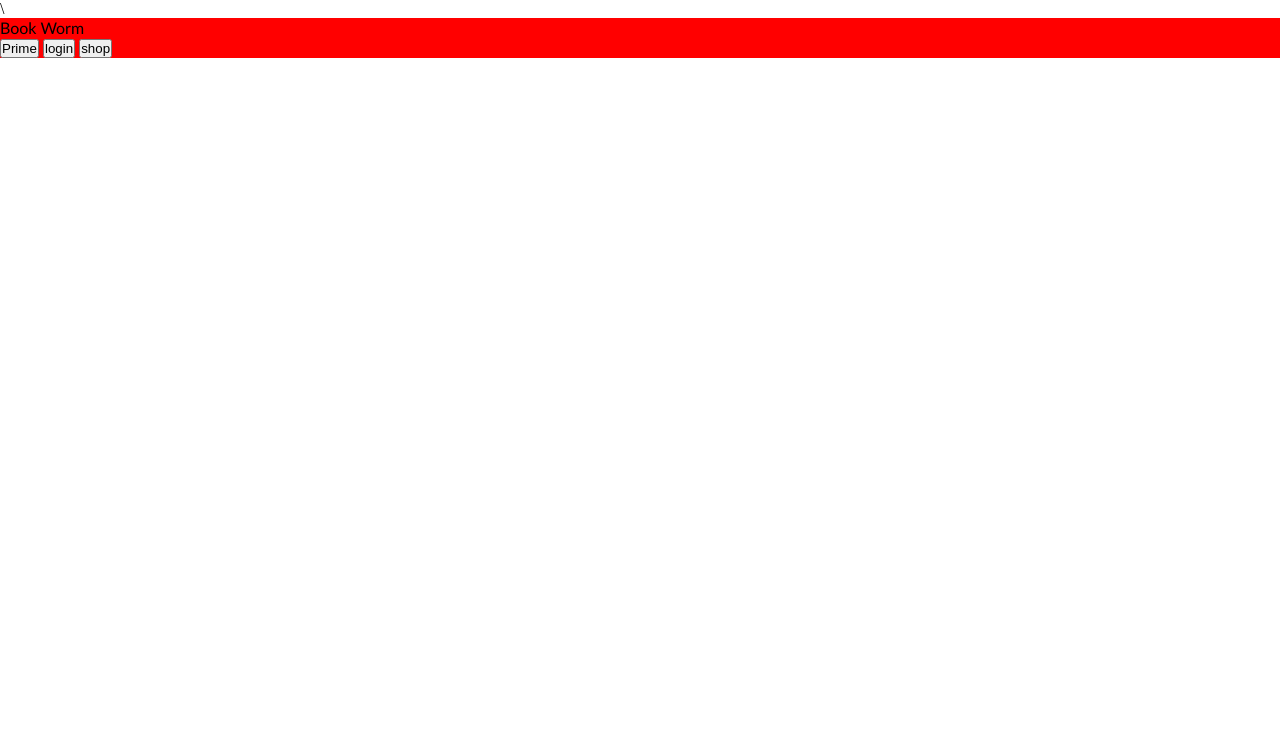
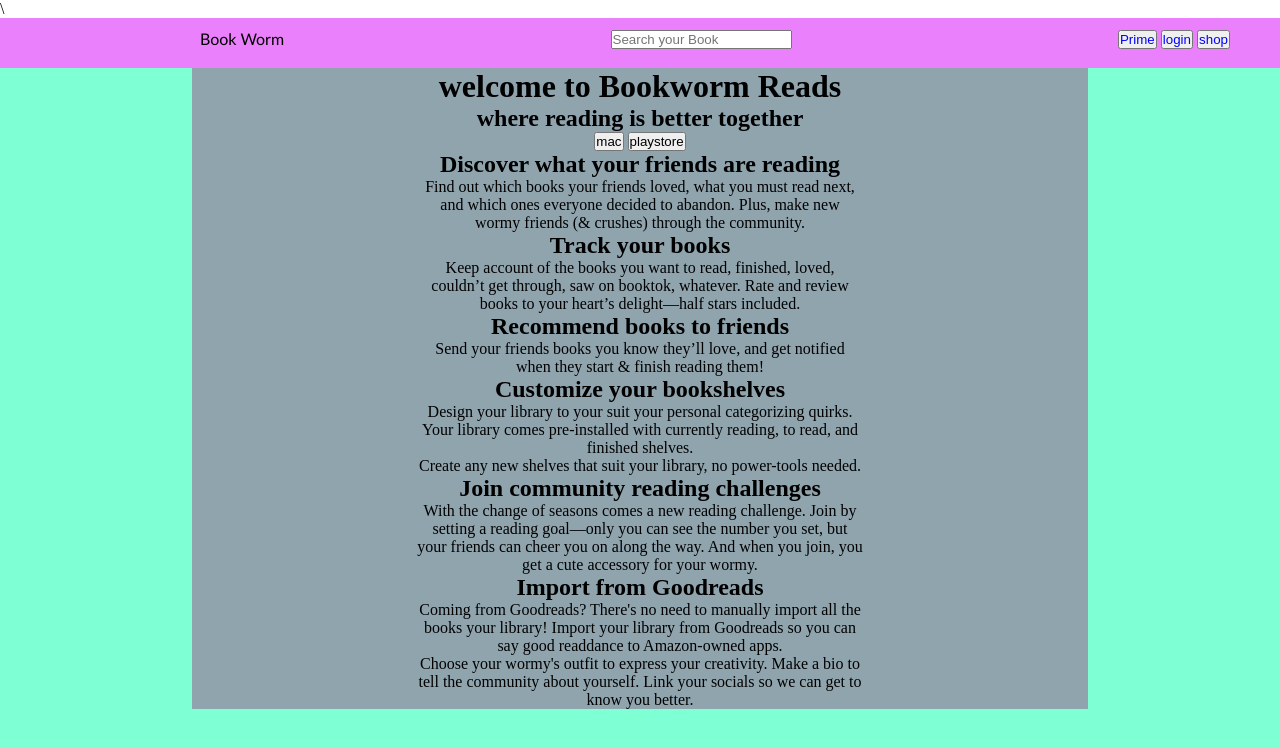
Before and after one commit to devdnyaneshpatil/BookLab, a plain HTML site: page frontend/index.html in a window 1280 px wide. Drawn offline with Linux system fonts and the light colour scheme.

Commit message:
opening page

```diff
--- a/frontend/index.html
+++ b/frontend/index.html
@@ -4,6 +4,7 @@
     <meta charset="UTF-8">
     <meta name="viewport" content="width=device-width, initial-scale=1.0">
     <link rel="stylesheet" href="https://cdnjs.cloudflare.com/ajax/libs/font-awesome/4.7.0/css/font-awesome.min.css">
+    <!-- <link rel="stylesheet" href="https://cdnjs.cloudflare.com/ajax/libs/font-awesome/6.4.0/css/all.min.css"> -->
     <link rel="stylesheet" href="path/to/font-awesome/css/font-awesome.min.css">\
     <link rel="stylesheet" href="style.css">
     <title>Book Worm</title>
@@ -13,11 +14,79 @@
      <nav id="nav">
        <div id="maindiv">
           <div id="logo">Book Worm</div>
-          <button>Prime</button>
-          <button>login</button>
-          <button>shop</button>
+          <div id="search">
+            <input type="search" placeholder="Search your Book">
+          </div>
+          <div id="button">
+            <button>Prime</button>
+            <button>login</button>
+            <button>shop</button>
+          </div>
        </div>
      </nav>
+    <!-------------- navbar ends here ----------------->
+
+    <!----------------body part start here --------------------->
+     <div id="body">
+        <div  id="welcome">
+          <div id="topsection">
+            <h1>welcome to Bookworm Reads</h1>
+            <h2>where reading is better together</h2>
+            <button>mac</button>
+            <button>playstore</button>
+          </div>
+
+          <div id="section1">
+            <h2>Discover what your friends are reading</h2>
+            <p>Find out which books your friends loved, what you must read next,<br>
+                 and which ones everyone decided to abandon. Plus, make new <br>
+                 wormy friends (& crushes) through the community.</p>
+          </div>
+
+          <div id="section2">
+            <h2>Track your books</h2>
+            <p>Keep account of the books you want to read, finished, loved,<br>
+                 couldn’t get through, saw on booktok, whatever. Rate and review <br>
+                 books to your heart’s delight—half stars included.</p>
+          </div>
+
+          <div id="section3">
+            <h2>Recommend books to friends</h2>
+            <p>Send your friends books you know they’ll love, and get notified <br>
+                when they start & finish reading them!</p>
+          </div>
+
+          <div id="section4">
+            <h2>Customize your bookshelves</h2>
+            <p>Design your library to your suit your personal categorizing quirks. <br>
+                Your library comes pre-installed with currently reading, to read, and <br>
+                finished shelves. <br>
+                Create any new shelves that suit your library, no power-tools needed.</p>
+          </div>
+
+          <div id="section5">
+            <h2>Join community reading challenges</h2>
+            <p>With the change of seasons comes a new reading challenge. Join by <br>
+                setting a reading goal—only you can see the number you set, but <br>
+                your friends can cheer you on along the way. And when you join, you <br>
+                get a cute accessory for your wormy.</p>
+          </div>
+
+          <div id="section6">
+            <h2>Import from Goodreads</h2>
+            <p>Coming from Goodreads? There's no need to manually import all the <br>
+                 books your library! Import your library from Goodreads so you can <br>
+                 say good readdance to Amazon-owned apps.</p>
+          </div>
+
+          <div id="section7">
+            <h2></h2>
+            <p>Choose your wormy's outfit to express your creativity. Make a bio to <br>
+                tell the community about yourself. Link your socials so we can get to <br>
+                know you better.</p>
+          </div>
+        </div>
+     </div>
 
 </body>
 </html>
--- a/frontend/style.css
+++ b/frontend/style.css
@@ -4,8 +4,33 @@
     box-sizing: border-box;
 }
 #nav{
-    background-color: red;
+    background-color:#EA80FC;
+    height: 50px;
 }
 #maindiv{
     font-family: 'Gill Sans', 'Gill Sans MT', Calibri, 'Trebuchet MS', sans-serif;
+    display: flex;
+    justify-content: space-between;
+    align-items: center;
+    padding-left: 50px;
+    padding-right: 50px;
+    padding-top: 10px;
 }
+
+#logo{
+    margin-left: 150px;
+}
+#button button{
+  color: blue;
+}
+
+#body{
+    background-color: aquamarine;
+    height: 100vh;
+    text-align: center;
+}
+#welcome{
+    background-color: #90A4AE;
+    width: 70%;
+    margin: auto;
+}
```
